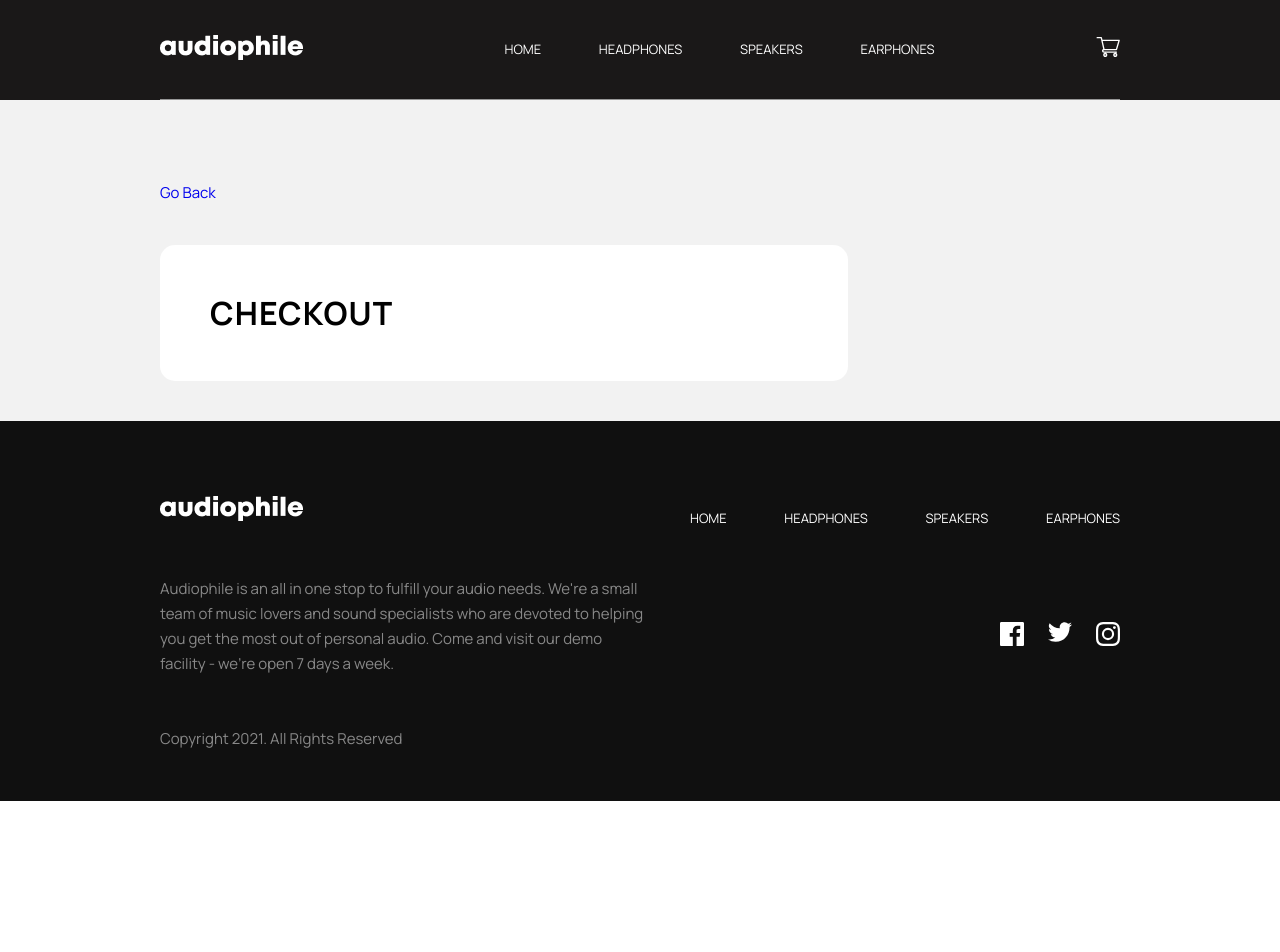
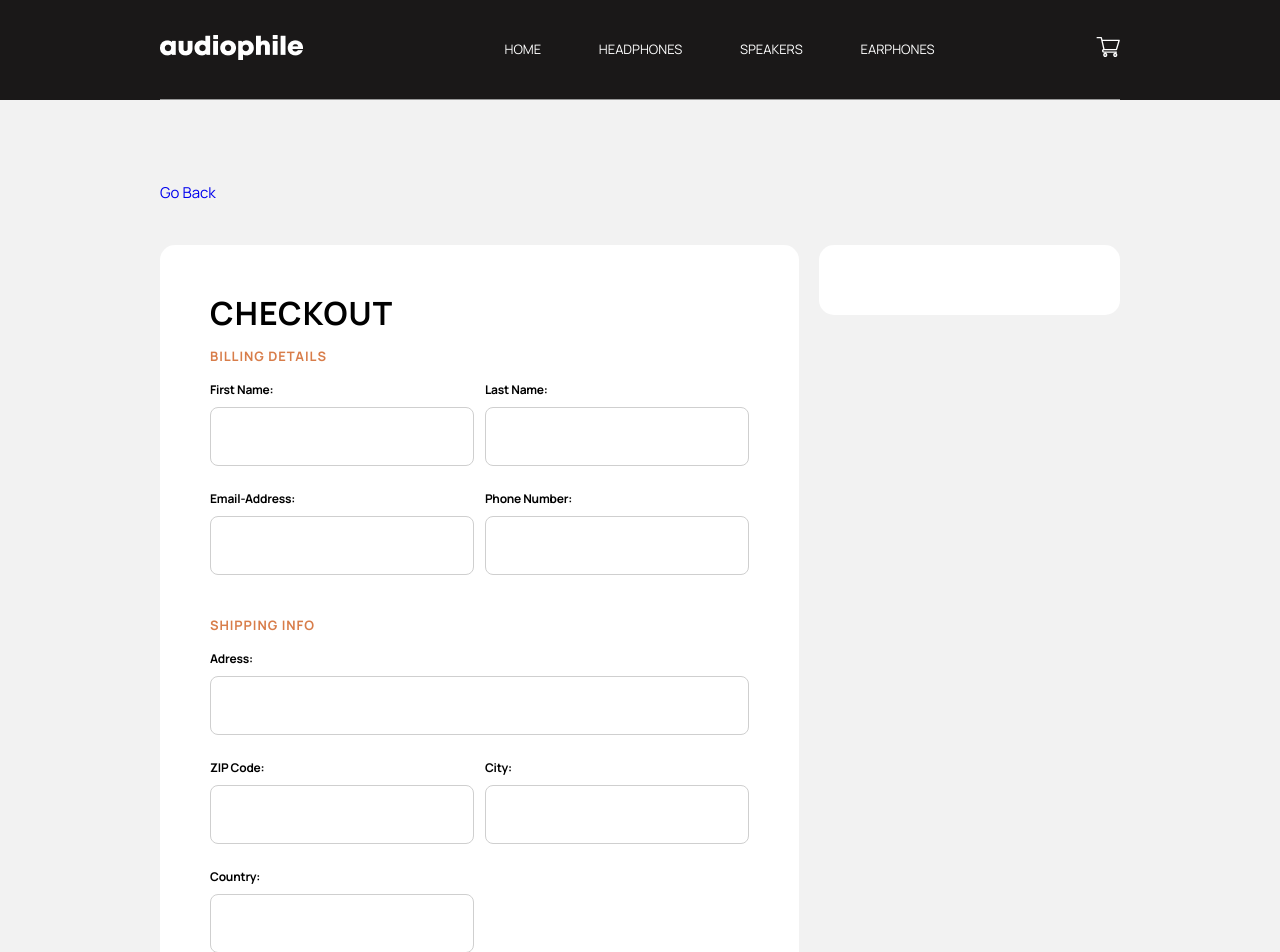
Before and after one commit to OvikGukeyan/audiophile-ecommerce-website, a React (Create React App) app: page /checkout in a window 1280 px wide. Shown: the top 952 px of the page. Before the commit the page ends 801 px from the top, so only its background shows below. Built offline with nearby package versions, Linux system fonts and the light colour scheme.

Commit message:
checkout-start

```diff
--- a/package.json
+++ b/package.json
@@ -17,6 +17,7 @@
     "react-content-loader": "^6.2.1",
     "react-css-modules": "^4.7.11",
     "react-dom": "^18.2.0",
+    "react-hook-form": "^7.43.9",
     "react-redux": "^8.0.5",
     "react-router-dom": "^6.10.0",
     "react-scripts": "5.0.1",
--- a/src/pages/Checkout/Checkout.module.scss
+++ b/src/pages/Checkout/Checkout.module.scss
@@ -41,6 +41,74 @@
                 letter-spacing: 1.1428571939468384px;
                 margin: 0;
             }
+
+            .billing_details {
+
+                h3 {
+                    font-size: 13px;
+                    font-weight: 700;
+                    line-height: 25px;
+                    letter-spacing: 0.9285714030265808px;
+                    color: #D87D4A;
+                }
+
+                .input_box {
+                    display: flex;
+                    flex-wrap: wrap;
+                    justify-content: space-between;
+
+                    label {
+                        position: relative;
+                        width: 49%;
+                        display: flex;
+                        flex-direction: column;
+                        font-size: 12px;
+                        font-weight: 700;
+                        line-height: 16px;
+                        letter-spacing: -0.2142857164144516px;
+                        margin-bottom: 25px;
+
+                        p {
+                            font-size: 12px;
+                            font-weight: 500;
+                            line-height: 16px;
+                            letter-spacing: -0.2142857164144516px;
+                            color: #CD2C2C;
+                            margin: 0;
+                            position: absolute;
+                            right: 0;
+                            top: 0;
+                        }
+
+
+                        input {
+                            margin-top: 9px;
+                            height: 55px;
+                            background-color: #fff;
+                            border: 1px solid #CFCFCF;
+                            border-radius: 8px;
+                            padding-left: 24px;
+
+                            &:focus {
+                                outline: 1px solid #D87D4A;
+                            }
+
+                        }
+
+                        .input_error {
+                            border: 2px solid #CD2C2C;
+
+                        }
+
+
+                    }
+
+                    .adress_input {
+                        width: 100%;
+                    }
+                }
+            }
+
         }
 
         .summary_box {
@@ -48,6 +116,7 @@
             background-color: #fff;
             height: 100%;
             border-radius: 15px;
+            padding: 35px;
 
         }
     }
--- a/src/pages/Checkout/index.tsx
+++ b/src/pages/Checkout/index.tsx
@@ -1,8 +1,22 @@
 import React from 'react';
 import styles from './Checkout.module.scss'
 import { Link } from 'react-router-dom';
+import { useForm } from "react-hook-form";
 
 const Checkout: React.FC = () => {
+    const {
+        register,
+        formState: { errors, isValid },
+        handleSubmit,
+        reset } = useForm({
+            mode: "onBlur"
+        });
+
+    const submitHandler = () => {
+        reset();
+    }
+
+
     return (
         <div className={styles.checkout_wrapper}>
             <div className={styles.back}>
@@ -15,8 +29,104 @@ const Checkout: React.FC = () => {
 
                 <div className={styles.checkout_box}>
                     <h1>CHECKOUT</h1>
+                    <form onSubmit={handleSubmit(submitHandler)}>
+                        <div className={styles.billing_details}>
+                            <h3>BILLING DETAILS</h3>
+                            <div className={styles.input_box}>
+                                <label >First Name:
+                                    {errors?.firstName && <p>{errors?.firstName?.message?.toString() || 'Wrong format!'}</p>}
+                                    <input className={errors?.firstName && styles.input_error} {...register('firstName', {
+                                        required: 'Required field',
+                                        pattern: {
+                                            value: /[A-Za-z]{3}/,
+                                            message: 'Name must contain at least three letters'
+                                        }
+                                    })} />
+                                </label>
 
-                    <div className={styles.billing_details}></div>
+                                <label >Last Name:
+                                    {errors?.lastName && <p>{errors?.lastName?.message?.toString() || 'Wrong format!'}</p>}
+                                    <input className={errors?.lastName && styles.input_error} {...register('lastName', {
+                                        required: 'Required field',
+                                        pattern: {
+                                            value: /[A-Za-z]{3}/,
+                                            message: 'Name must contain at least three letters'
+                                        }
+                                    })} />
+                                </label>
+
+                                <label>Email-Address:
+                                    {errors?.emailAddress && <p>{errors?.emailAddress?.message?.toString() || 'Wrong format!'}</p>}
+                                    <input className={errors?.emailAddress && styles.input_error} {...register('emailAddress', {
+                                        required: 'Required field',
+                                        pattern: {
+                                            value: /[a-z0-9._%+-]+@[a-z0-9.-]+\.[a-z]{2,}$/,
+                                            message: 'Wrong E-mail format!'
+                                        }
+                                    })} type="email" />
+                                </label>
+                                <label>Phone Number:
+                                    {errors?.phoneNumber && <p>{errors?.phoneNumber?.message?.toString() || 'Wrong format!'}</p>}
+                                    <input className={errors?.phoneNumber && styles.input_error} {...register('phoneNumber', {
+                                        required: 'Required field',
+                                        pattern: {
+                                            value: /^(\+?\d{1,3}[-\.\s]?)?\(?\d{3}\)?[-\.\s]?\d{3}[-\.\s]?\d{2}[-\.\s]?\d{2}$/,
+                                            message: 'Wrong Number format!'
+                                        }
+                                    })} type="tel" />
+                                </label>
+
+                            </div>
+
+                            <h3>SHIPPING INFO</h3>
+                            <div className={styles.input_box}>
+                                <label className={styles.adress_input} >Adress:
+                                    {errors?.adress && <p>{errors?.adress?.message?.toString() || 'Wrong format!'}</p>}
+                                    <input className={errors?.firstName && styles.input_error} {...register('firstName', {
+                                        required: 'Required field',
+                                        pattern: {
+                                            value: /[A-Za-z]/,
+                                            message: 'Wrong Adress format!'
+                                        }
+                                    })} />
+                                </label>
+
+                                <label >ZIP Code:
+                                    {errors?.name && <p>{errors?.lastName?.message?.toString() || 'Wrong format!'}</p>}
+                                    <input className={errors?.lastName && styles.input_error} {...register('lastName', {
+                                        required: 'Required field',
+                                        pattern: {
+                                            value: /[0-9]/,
+                                            message: 'Wrong ZIP code format!'
+                                        }
+                                    })} />
+                                </label>
+
+                                <label>City:
+                                    {errors?.emailAddress && <p>{errors?.emailAddress?.message?.toString() || 'Wrong format!'}</p>}
+                                    <input className={errors?.emailAddress && styles.input_error} {...register('emailAddress', {
+                                        required: 'Required field',
+                                        pattern: {
+                                            value: /[a-zA-Z]/,
+                                            message: 'Wrong City format!'
+                                        }
+                                    })}  />
+                                </label>
+                                <label>Country:
+                                    {errors?.phoneNumber && <p>{errors?.phoneNumber?.message?.toString() || 'Wrong format!'}</p>}
+                                    <input className={errors?.phoneNumber && styles.input_error} {...register('phoneNumber', {
+                                        required: 'Required field',
+                                        pattern: {
+                                            value: /[a-zA-Z]/,
+                                            message: 'Wrong Country format!'
+                                        }
+                                    })}  />
+                                </label>
+
+                            </div>
+                        </div>
+                        <input type="submit" />
+                    </form>
                 </div>
                 <div className={styles.summary_box}>
 
```
Also changed, not shown: 1 other file (tests, documents, lock files or other folders).
